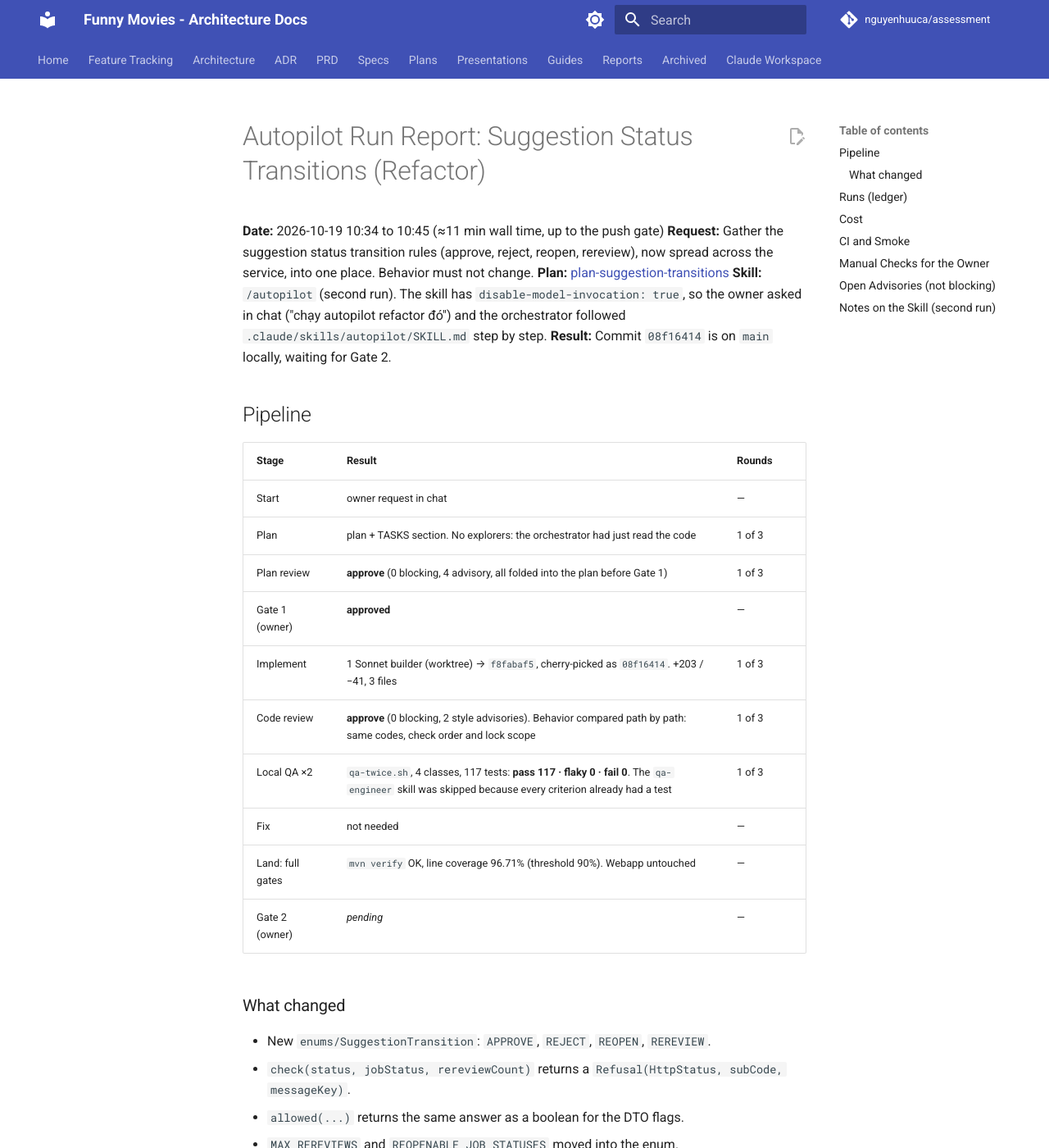
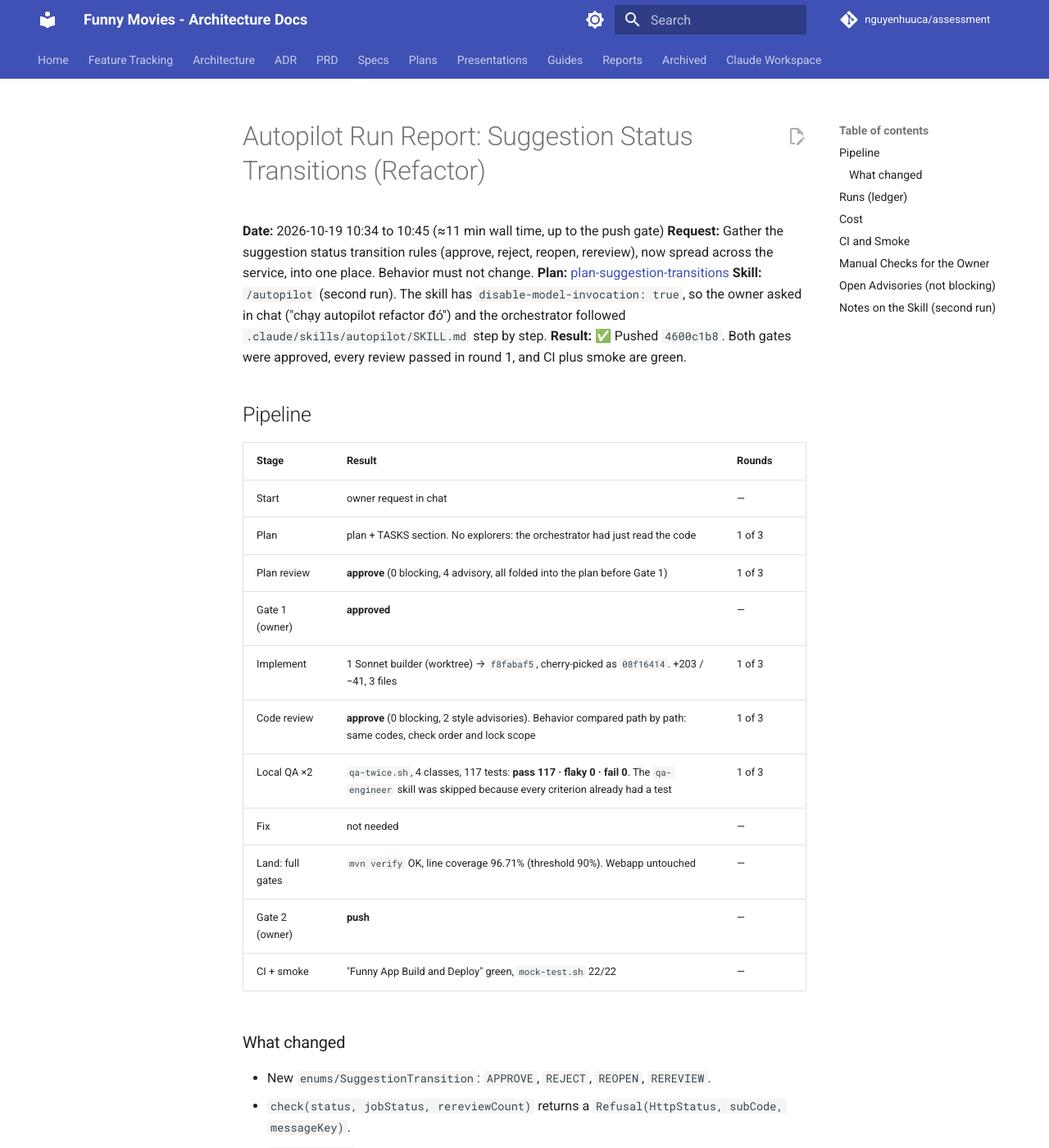
Before and after one commit to nguyenhuuca/assessment, an MkDocs documentation site: the page built from docs/reports/autopilot-2026-10-19-suggestion-transitions.md, in a window 1280 px wide and 1400 px high. Shown: the whole window at 82% size. Built offline with MkDocs 1.6.1 and Material for MkDocs 9.7.7, drawn with Linux system fonts in a browser that asks for light colours; comment, search, counter and statistics services are not loaded; some of the changed text lies outside the part shown.

Commit message:
docs(autopilot): transitions run report — CI + smoke green
Co-Authored-By: Claude Opus 5.5 <noreply@anthropic.com>

```diff
--- a/docs/reports/autopilot-2026-10-19-suggestion-transitions.md
+++ b/docs/reports/autopilot-2026-10-19-suggestion-transitions.md
@@ -4,7 +4,7 @@
 **Request:** Gather the suggestion status transition rules (approve, reject, reopen, rereview), now spread across the service, into one place. Behavior must not change.
 **Plan:** [plan-suggestion-transitions](../plans/plan-suggestion-transitions.md)
 **Skill:** `/autopilot` (second run). The skill has `disable-model-invocation: true`, so the owner asked in chat ("chạy autopilot refactor đó") and the orchestrator followed `.claude/skills/autopilot/SKILL.md` step by step.
-**Result:** Commit `08f16414` is on `main` locally, waiting for Gate 2.
+**Result:** ✅ Pushed `4600c1b8`. Both gates were approved, every review passed in round 1, and CI plus smoke are green.
 
 ## Pipeline
 
@@ -19,7 +19,8 @@
 | Local QA ×2 | `qa-twice.sh`, 4 classes, 117 tests: **pass 117 · flaky 0 · fail 0**. The `qa-engineer` skill was skipped because every criterion already had a test | 1 of 3 |
 | Fix | not needed | — |
 | Land: full gates | `mvn verify` OK, line coverage 96.71% (threshold 90%). Webapp untouched | — |
-| Gate 2 (owner) | _pending_ | — |
+| Gate 2 (owner) | **push** | — |
+| CI + smoke | "Funny App Build and Deploy" green, `mock-test.sh` 22/22 | — |
 
 ### What changed
 
@@ -66,7 +67,8 @@ Prices from the [platform pricing page](https://platform.claude.com/docs/en/abou
 
 ## CI and Smoke
 
-_Pending Gate 2._
+- `4600c1b8` "Funny App Build and Deploy": ✅ success
+- `./api/mock-test.sh` on prod: ✅ 22/22
 
 ## Manual Checks for the Owner
 
```
Also changed, not shown: session.txt (+6 -6 lines).
